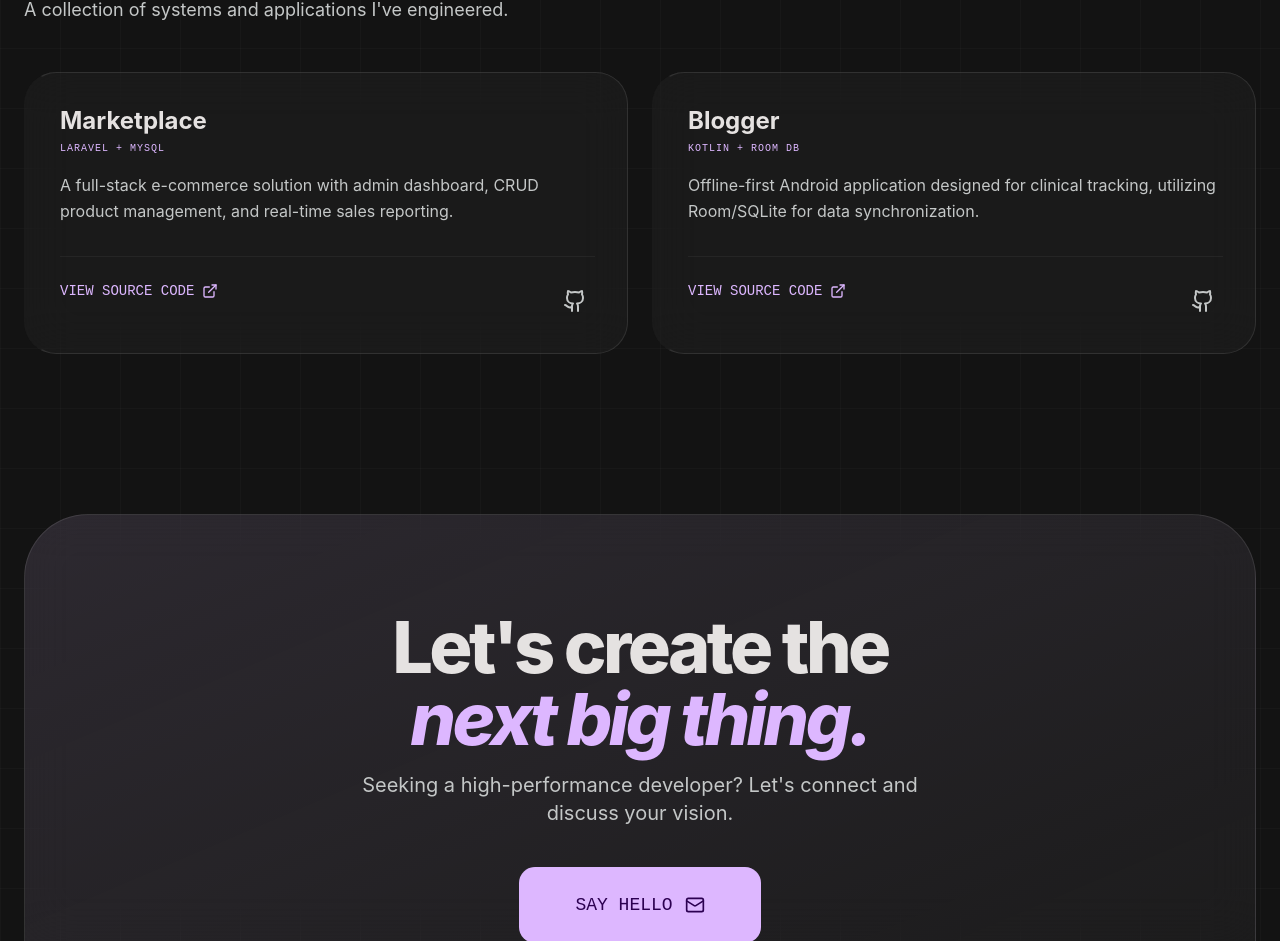
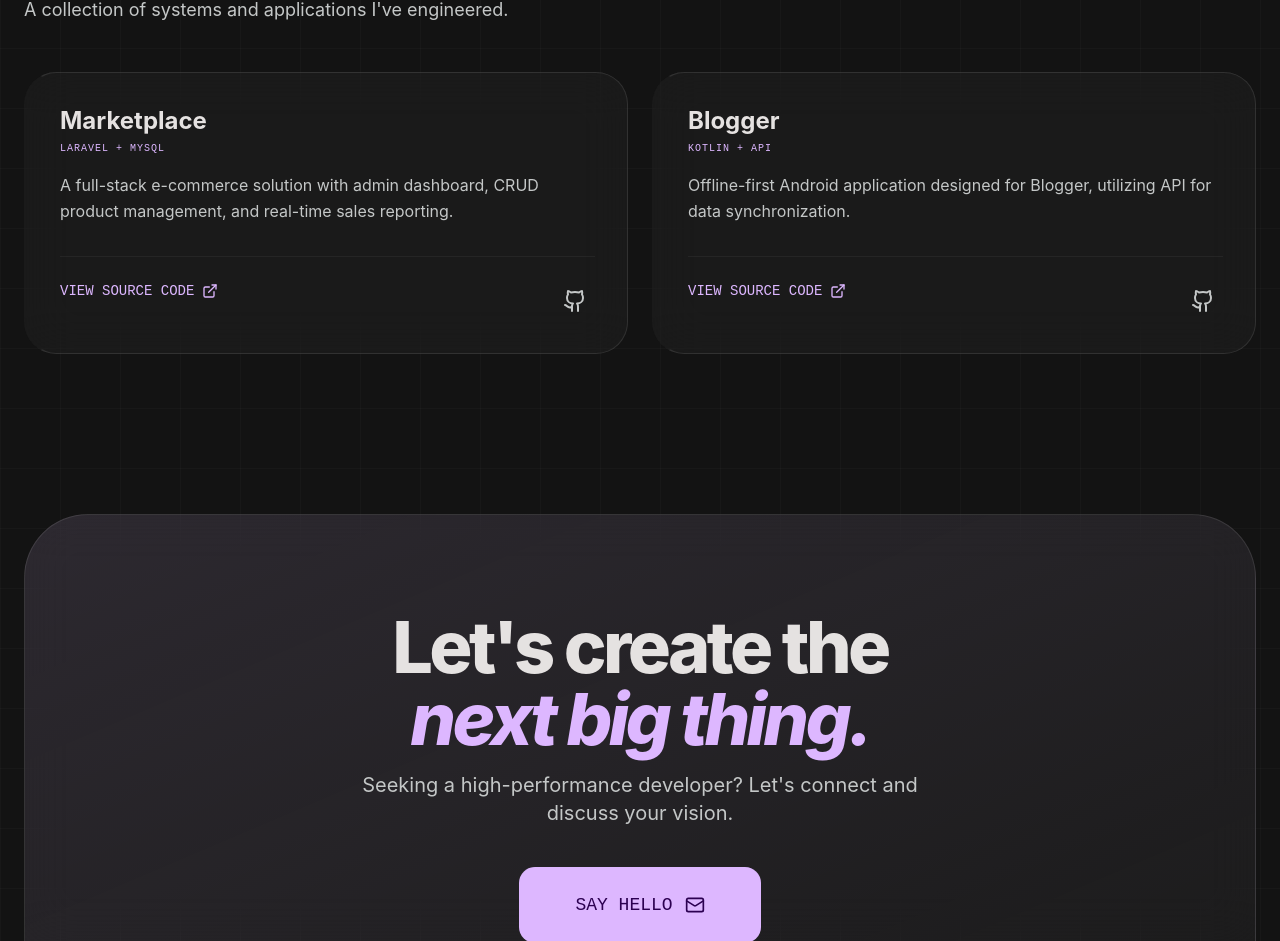
Before and after one commit to Chizuyu/Portofolio-V1, a React (Vite) app: page / in a window 1280 px wide. Shown: the part 1692-2633 px from the top of the page. Built offline with nearby package versions, Linux system fonts and the light colour scheme.

Commit message:
update Projects Section

```diff
--- a/src/App.tsx
+++ b/src/App.tsx
@@ -441,15 +441,13 @@ const PROJECTS = [
     title: "Marketplace",
     tech: "LARAVEL + MYSQL",
     githubUrl: "https://github.com/Chizuyu/Marketplace",
-    githubUrlProfile: "https://github.com/Chizuyu",
     desc: "A full-stack e-commerce solution with admin dashboard, CRUD product management, and real-time sales reporting."
   },
   {
     title: "Blogger",
-    tech: "KOTLIN + ROOM DB",
+    tech: "KOTLIN + API",
     githubUrl: "https://github.com/Chizuyu/Blogger",
-    githubUrlProfile: "https://github.com/Chizuyu",
-    desc: "Offline-first Android application designed for clinical tracking, utilizing Room/SQLite for data synchronization."
+    desc: "Offline-first Android application designed for Blogger, utilizing API for data synchronization."
   }
 ];
 
@@ -845,7 +843,7 @@ export default function App() {
                       <ExternalLink className="w-4 h-4 group-hover/link:translate-x-1 group-hover/link:-translate-y-1 transition-transform" />
                     </a>
                     <a
-                      href={project.githubUrlProfile}
+                      href={project.githubUrl}
                       target="_blank"
                       rel="noopener noreferrer"
                       className="p-2 hover:bg-white/5 rounded-full text-on-surface-variant hover:text-secondary transition-all"
```
